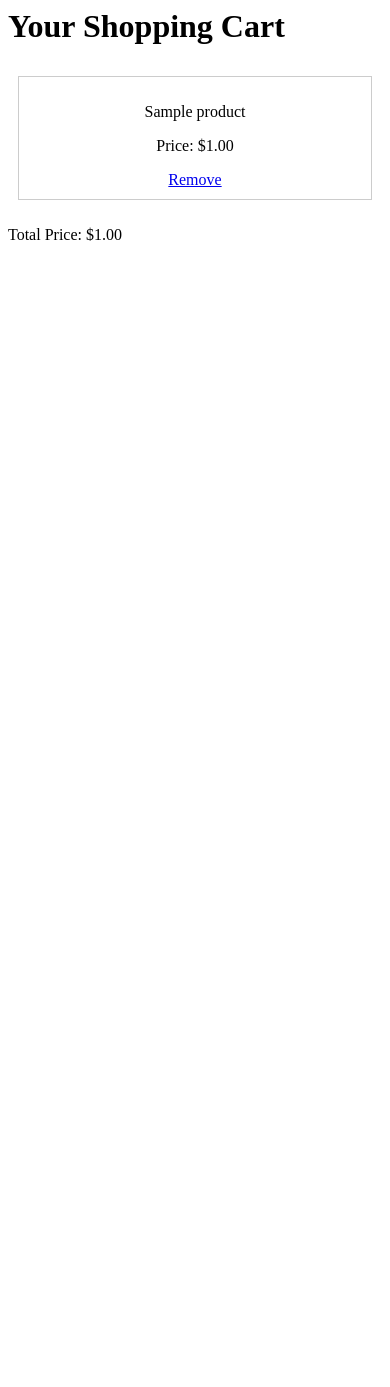
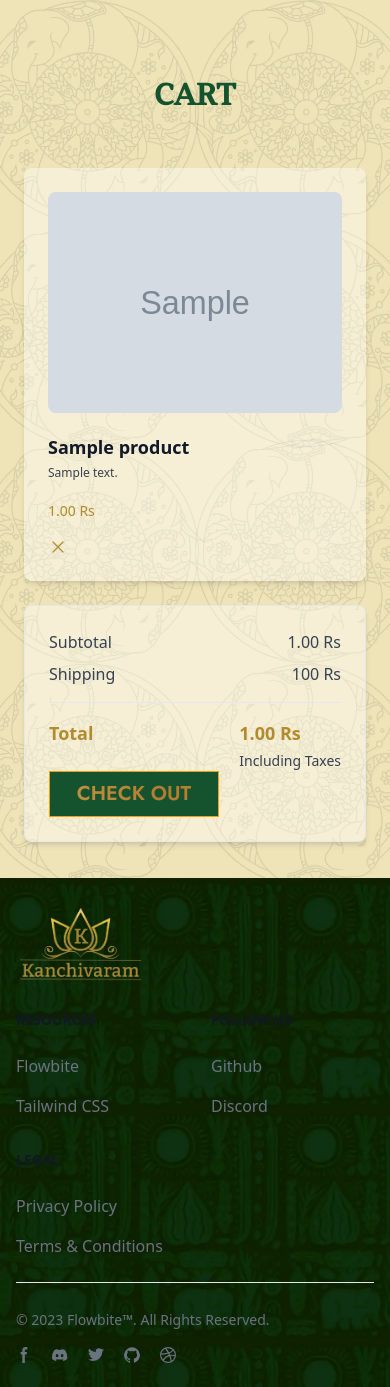
Before and after one commit to VarshaShaheen/Kanchivaram, a Django app: page /cart/ in a window 390 px wide. Before the commit the page ends 241 px from the top, so only its background shows below. Run offline with Django 5.2, Linux system fonts and the light colour scheme; a user stored in the database is signed in; tables that the repository leaves empty hold one stand-in row (values such as "Sample post"); grey boxes marked "Sample" are stand-in pictures; style sheets or scripts are compiled from the project's sources; some libraries are stand-ins or nearby versions.

Commit message:
product page added

```diff
--- a/app/urls.py
+++ b/app/urls.py
@@ -1,5 +1,6 @@
 from django.urls import path
-from .views import index, price_category, categories, remove_from_cart, add_to_cart, view_cart, product_detail
+from .views import index, price_category, categories, remove_from_cart, add_to_cart, view_cart, product_detail, \
+    silk_care_instruction, refund_and_return
 
 urlpatterns = [
     path('category/<slug:category_slug>/', categories, name='category'),
@@ -9,5 +10,6 @@ urlpatterns = [
     path('add/<int:product_id>/', add_to_cart, name='add_to_cart'),
     path('remove/<int:item_id>/', remove_from_cart, name='remove_from_cart'),
     path('product/<str:product_code>/', product_detail, name='product_detail'),
-
+    path('silk-disclosure-instruction/', silk_care_instruction, name='silk_care_instruction'),
+    path('refund-and-return-policy/', refund_and_return, name='refund_and_return')
 ]
--- a/app/views.py
+++ b/app/views.py
@@ -47,3 +47,11 @@ def remove_from_cart(request, item_id):
 def product_detail(request, product_code):
     product = get_object_or_404(Product, code=product_code)
     return render(request, 'app/product/product.html', {'product': product})
+
+
+def silk_care_instruction(request):
+    return render(request, 'app/disclosure/silkcare.html')
+
+
+def refund_and_return(request):
+    return render(request, 'app/disclosure/refund.html')
--- a/static/app/css/style.css
+++ b/static/app/css/style.css
@@ -18,7 +18,12 @@ body {
 }
 
 .bg-green {
-    background: url("/static/app/img/hero/bg.png");
+    background: url("/static/app/img/hero/bg_green.webp");
+    background-size: cover;
+}
+
+.bg-beige{
+    background: url("/static/app/img/beige_bg.webp");
     background-size: cover;
 }
 
@@ -33,7 +38,7 @@ body {
     position: fixed;
     width: 100%;
     z-index: 1000;
-    background: url("/static/app/img/hero/bg.png");
+    background: url("/static/app/img/hero/bg_green.webp");
     background-size: cover;
 }
 
@@ -124,11 +129,14 @@ body {
     top: 0;
 }
 
+.button-width{
+    width: 170px;
+}
 
 .hero {
     padding-top: 2rem;
     padding-bottom: 2rem;
-    background: url("/static/app/img/hero/bg.png");
+    background: url("/static/app/img/hero/bg_green.webp");
     background-size: contain;
     display: flex;
     flex-direction: row;
--- a/templates/app/cart/cart.html
+++ b/templates/app/cart/cart.html
@@ -1,68 +1,66 @@
-<!-- cart/cart.html -->
-
-<html lang="en">
-
-<head>
-	<meta charset="UTF-8">
-	<meta name="viewport" content="width=device-width, initial-scale=1.0">
-	<title>Document</title>
-	<style>
-		/* Add CSS styles for flex container and items */
-		.product-list {
-			display: flex;
-			flex-wrap: wrap; /* Allow items to wrap to the next row if necessary */
-			justify-content: space-between; /* Space items evenly along the main axis */
-			list-style: none; /* Remove list styles */
-			padding: 0;
-		}
-
-		.product-item {
-
-			flex: 1; /* Grow to fill available space evenly */
-			/* Limit item width to avoid overcrowding */
-			margin: 10px; /* Add spacing between items */
-			border: 1px solid #ccc; /* Add a border for visual separation */
-			padding: 10px;
-			text-align: center;
-		}
-
-		/* Style the "Buy Now" button */
-		.buy-now-button {
-			display: block;
-			margin-top: 10px;
-			background-color: #007bff;
-			color: #fff;
-			text-decoration: none;
-			padding: 5px 10px;
-			border-radius: 5px;
-		}
-	</style>
-</head>
-
-<body>
-
-	<h1>Your Shopping Cart</h1>
-
-	<div class="product-list">
-
-
-
+{% extends 'app/base.html' %}
+{% load static %}
+{% block content %}
+    <div class="bg-beige">
+        <div class="pt-20">
+            <p class="mb-10 text-center text-3xl text-green-900 font-bold uppercase skema-font ">Cart</p>
+            <div class=" p-3 mx-auto max-w-5xl justify-center px-6 md:flex md:space-x-6 xl:px-0">
+                <div class="rounded-lg md:w-2/3">
                     {% for item in cart_items %}
-	<div class="product-item">
-		<p>{{ item.product.name }}</p>
-		<p>Price: ${{ item.product.mrp }}</p>
-		<a href="{% url 'remove_from_cart' item.id %}">Remove</a>
+                        <div class="justify-between mb-6 rounded-lg bg-white bg-opacity-40 p-6 shadow-md sm:flex sm:justify-start">
+                            <img src="{{ item.product.image_pallu.url }}"
+                                 alt="product-image" class="w-full rounded-lg sm:w-40"/>
+                            <div class="sm:ml-4 sm:flex sm:w-full sm:justify-between">
+                                <div class="mt-5 sm:mt-0">
+                                    <h2 class="text-lg font-bold text-gray-900">{{ item.product.name }}</h2>
+                                    <p class="mt-1 text-xs text-gray-700">{{ item.product.description }}</p>
+                                     <p class="text-sm mt-5">{{ item.product.mrp }} Rs</p>
+                                </div>
+                                <div class="mt-4 flex justify-between sm:space-y-6 sm:mt-0 sm:block sm:space-x-6">
+                                    <div class="flex flex-col gap-2 items-center space-x-4">
+                                         <a href="{% url 'remove_from_cart' item.id %}">
+                                            <svg xmlns="http://www.w3.org/2000/svg" fill="none" viewBox="0 0 24 24"
+                                             stroke-width="1.5" stroke="currentColor"
+                                             class="h-5 w-5 cursor-pointer duration-150 hover:text-red-500">
+                                            <path stroke-linecap="round" stroke-linejoin="round"
+                                                  d="M6 18L18 6M6 6l12 12"></path>
+                                        </svg>
+                                        </a>
+                                    </div>
+                                </div>
+                            </div>
                         </div>
                     {% empty %}
                         <p>Your cart is empty.</p>
                     {% endfor %}
-
                 </div>
-
-	<p>Total Price: ${{ total_price }}</p>
-
-
-
-</body>
-
-</html>
+                <!-- Sub total -->
+                <div class="mt-6 mb-6 rounded-lg border bg-white bg-opacity-40 p-6 shadow-md md:mt-0 md:w-1/3">
+                    <div class="mb-2 flex justify-between">
+                        <p class="text-gray-700">Subtotal</p>
+                        <p class="text-gray-700">{{ total_price }} Rs</p>
+                    </div>
+                    <div class="flex justify-between">
+                        <p class="text-gray-700">Shipping</p>
+                        <p class="text-gray-700">100 Rs</p>
+                    </div>
+                    <hr class="my-4"/>
+                    <div class="flex justify-between">
+                        <p class="text-lg font-bold">Total</p>
+                        <div class="">
+                            <p class="mb-1 text-lg font-bold">{{ total_price }} Rs</p>
+                            <p class="text-sm text-gray-700">Including Taxes</p>
+                        </div>
+                    </div>
+                    <div class="bg-green-900 margin-10 button-width">
+                <a href="#">
+                    <button class=" uppercase button-width border text-xl font-semibold border-amber-500 hover:shadow-xl hover:border-2 py-2 px-2 text-jost animation-text-gradient">
+                        Check out
+                    </button>
+                </a>
+            </div>
+                </div>
+            </div>
+        </div>
+    </div>
+{% endblock %}
```
Also changed, not shown: static/app/css/product.css (+5 -2 lines), templates/app/disclosure/refund.html (added, +38 -0 lines), templates/app/disclosure/silkcare.html (added, +41 -0 lines), templates/app/product/product.html (+24 -6 lines), static/app/img/beige_bg.webp (added), static/app/img/hero/bg.png (deleted), static/app/img/hero/bg_green.webp (added). Lines whose indentation alone changed are shown as unchanged.
